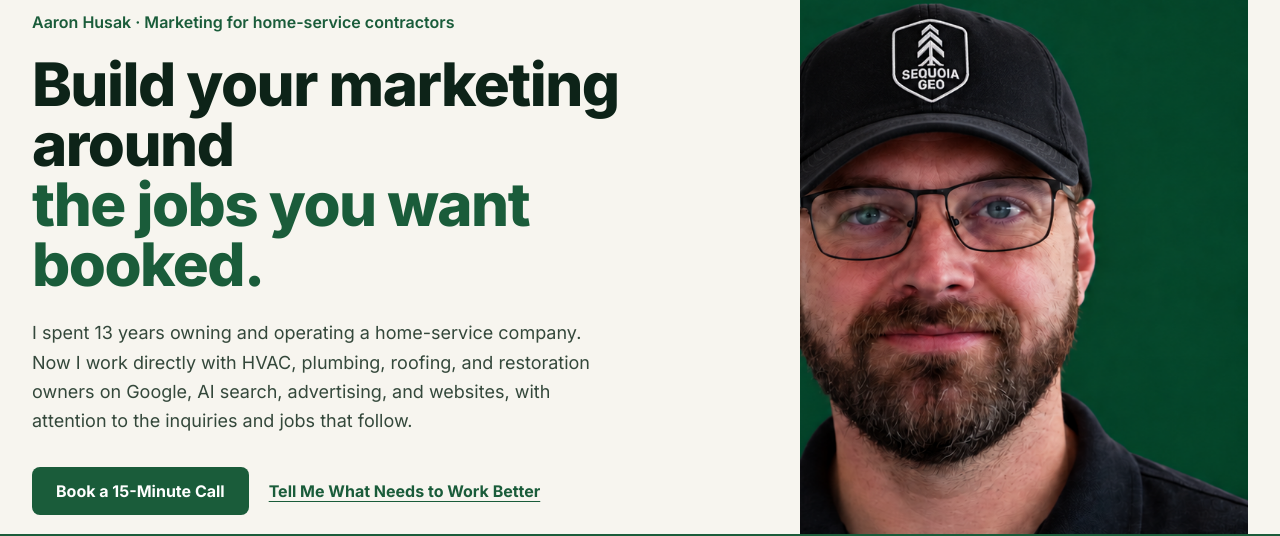
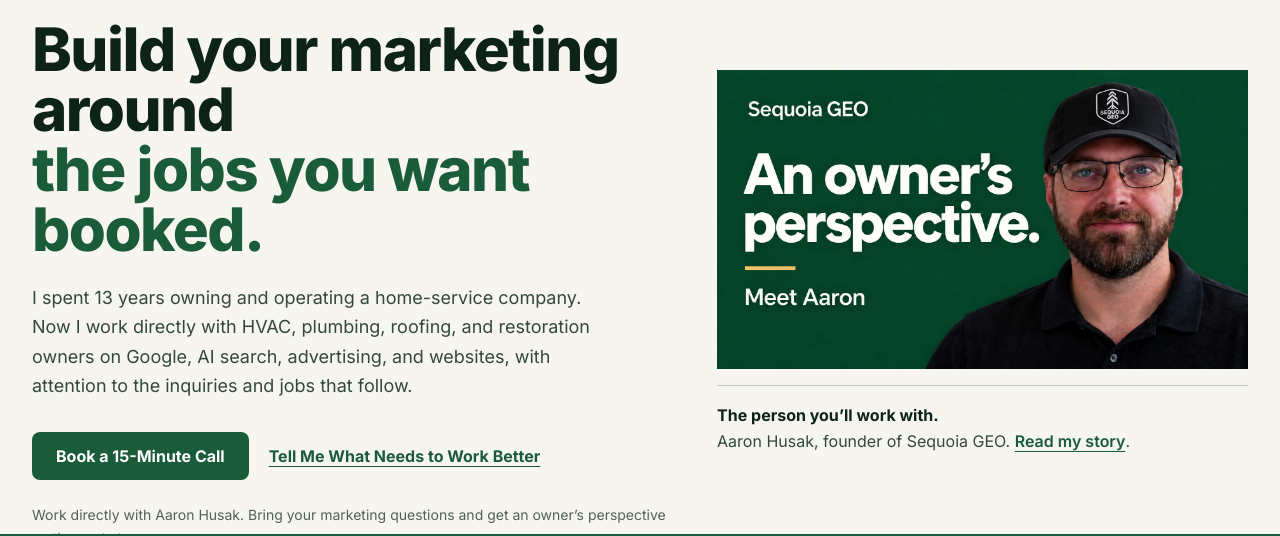
Before and after one commit to SequoiaGeo/next-website, a Next.js app: page / in a window 1280 px wide. Shown: the part 198-734 px from the top of the page. Built offline with nearby package versions, Linux system fonts and the light colour scheme; no server answers.

Commit message:
Show the complete homepage hat photo without cropping (#33)

```diff
--- a/src/components/Hero.tsx
+++ b/src/components/Hero.tsx
@@ -14,9 +14,9 @@
         </div>
         <p className="mt-6 text-sm leading-relaxed text-[#526156]">Work directly with Aaron Husak. Bring your marketing questions and get an owner&rsquo;s perspective on the next step.</p>
       </div>
-      <figure className="mx-auto w-full max-w-md lg:ml-auto lg:mr-0">
-        <div className="aspect-[4/5] overflow-hidden">
-          <Image src="/images/aaron-intro-hat-v3.png" alt="Aaron Husak wearing a Sequoia GEO hat against a green background" width={1672} height={941} priority sizes="(max-width: 1023px) 90vw, 448px" className="h-full w-full origin-top-right scale-125 object-cover object-right" />
+      <figure className="mx-auto w-full max-w-xl lg:ml-auto lg:mr-0">
+        <div>
+          <Image src="/images/aaron-intro-hat-v3.png" alt="Meet Aaron Husak, wearing a black Sequoia GEO hat, with the words An owner's perspective" width={1672} height={941} priority sizes="(max-width: 1023px) 90vw, 560px" className="h-auto w-full" />
         </div>
         <figcaption className="mt-4 border-t border-[#0D2318]/20 pt-4 text-base leading-relaxed text-[#34483b]">
           <strong className="block text-[#0D2318]">The person you&rsquo;ll work with.</strong>
```
